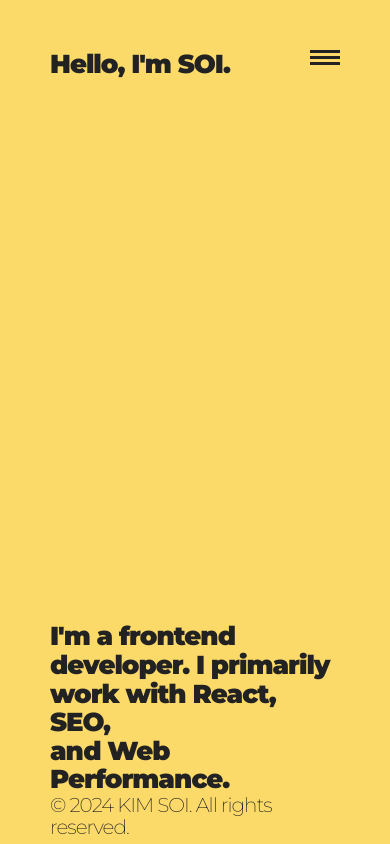
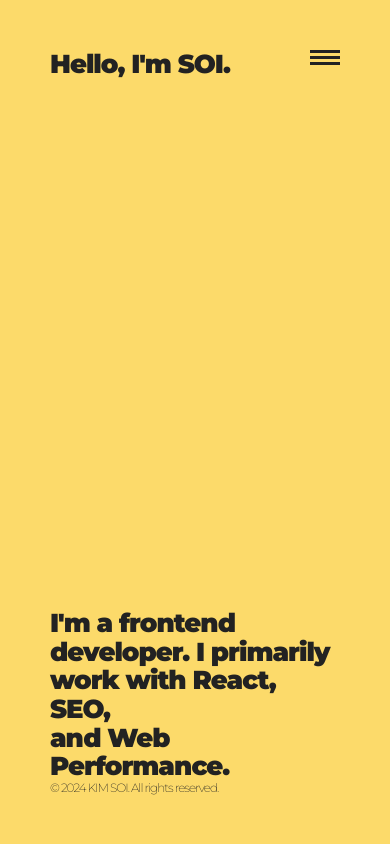
Before and after one commit to soyfully/portfolio, a React (Create React App) app: page / in a window 390 px wide. Built offline with nearby package versions, Linux system fonts and the light colour scheme.

Commit message:
[fix] breakpoint 세분화

```diff
--- a/src/pages/Main/Main.js
+++ b/src/pages/Main/Main.js
@@ -19,16 +19,18 @@ function Main() {
     <Wrap>
       <Nav/>
 
-      <Info>
+      <TextWrap>
         <Title>Hello, I'm <Highlight className='highLight'>SOI</Highlight>.</Title>
+        <div>
           <Desc>
             I'm a <Highlight className='highLight'>frontend</Highlight> <br /> <Highlight className='highLight'>developer</Highlight>.
             I primarily <br /> work with <Highlight className='highLight'>React</Highlight>, <Highlight className='highLight'>SEO</Highlight>, <br /> and <Highlight className='highLight'>Web Performance</Highlight>.
           </Desc>
-      </Info>
           <Footer>
             © 2024 KIM SOI. All rights reserved.
           </Footer>
+        </div>
+      </TextWrap>
     </Wrap>
   )
 }
@@ -44,15 +46,19 @@ const Wrap = styled.div`
   font-weight: 900;
 `;
 
-const Info = styled.div`
+const TextWrap = styled.div`
   width: 100%;
   height: 100%;
   display: flex;
   flex-direction: column;
   justify-content: space-between;
 
-  @media (max-width: ${breakpoints.medium})   {
+  @media (max-width: ${breakpoints.small}) {
     font-size: 1.3rem;
+  }
+
+  @media (min-width: ${breakpoints.small}) {
+    font-size: 2rem;
   }
 
   @media (min-width: ${breakpoints.medium}) {
@@ -88,10 +94,17 @@ const Highlight = styled.span`
     width: 0%;
   }
 
-  @media (max-width: ${breakpoints.medium}) {
+  @media (max-width: ${breakpoints.small}) {
     &::before {
       top: 4px;
       height: 24px;
+    }
+  }
+
+  @media (min-width: ${breakpoints.small}) {
+    &::before {
+      top: 7px;
+      height: 35px;
     }
   }
 
@@ -121,6 +134,26 @@ const Footer = styled.span`
   height: auto;
   font-weight: 200;
   font-size: 1rem;
+
+  @media (max-width: ${breakpoints.small}) {
+    font-size: 0.6rem;
+  }
+
+  @media (min-width: ${breakpoints.small}) {
+    font-size: 0.7rem;
+  }
+
+  @media (min-width: ${breakpoints.medium}) {
+    font-size: 0.8rem;
+  }
+
+  @media (min-width: ${breakpoints.large}) {
+    font-size: 0.9rem;
+  }
+
+  @media (min-width: ${breakpoints.extraLarge}) {
+    font-size: 1rem;
+  }
 `
 
 export default Main
```
Lines whose indentation alone changed are shown as unchanged.
